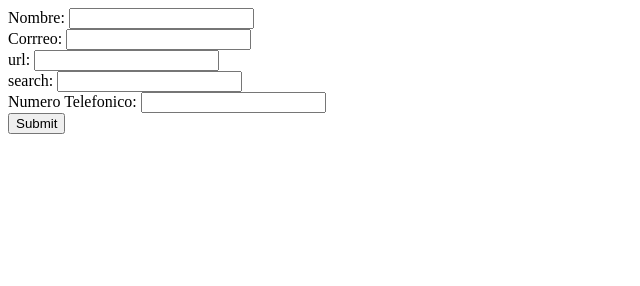
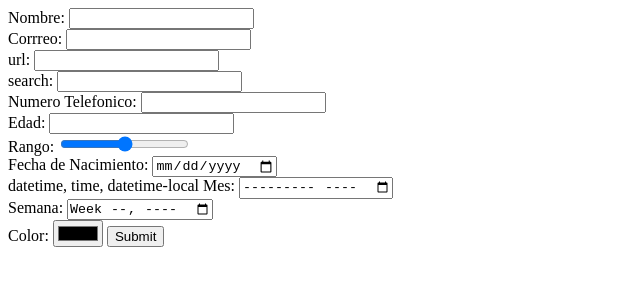
Before and after one commit to anheru88/Curso-HTML-5, a plain HTML site: page 2. Formularios/index.html in a window 1280 px wide. Shown: the whole page, without its empty margins (0-640 px from the left). Drawn offline with Linux system fonts and the light colour scheme.

Commit message:
Agregados etiquetas finales

```diff
--- a/2. Formularios/index.html
+++ b/2. Formularios/index.html
@@ -11,7 +11,13 @@
 		url: <input type="url"> <br>
 		search: <input type="search"> <br>
 		Numero Telefonico: <input type="tel"> <br>
-
+		Edad: <input type="number"> <br>
+		Rango: <input type="range"> <br>
+		Fecha de Nacimiento: <input type="date"> <br>
+		datetime, time, datetime-local
+		Mes: <input type="month"> <br>
+		Semana: <input type="week"> <br>
+		Color: <input type="color">
 		<input type="submit">
 	</form>
 </body>
```
